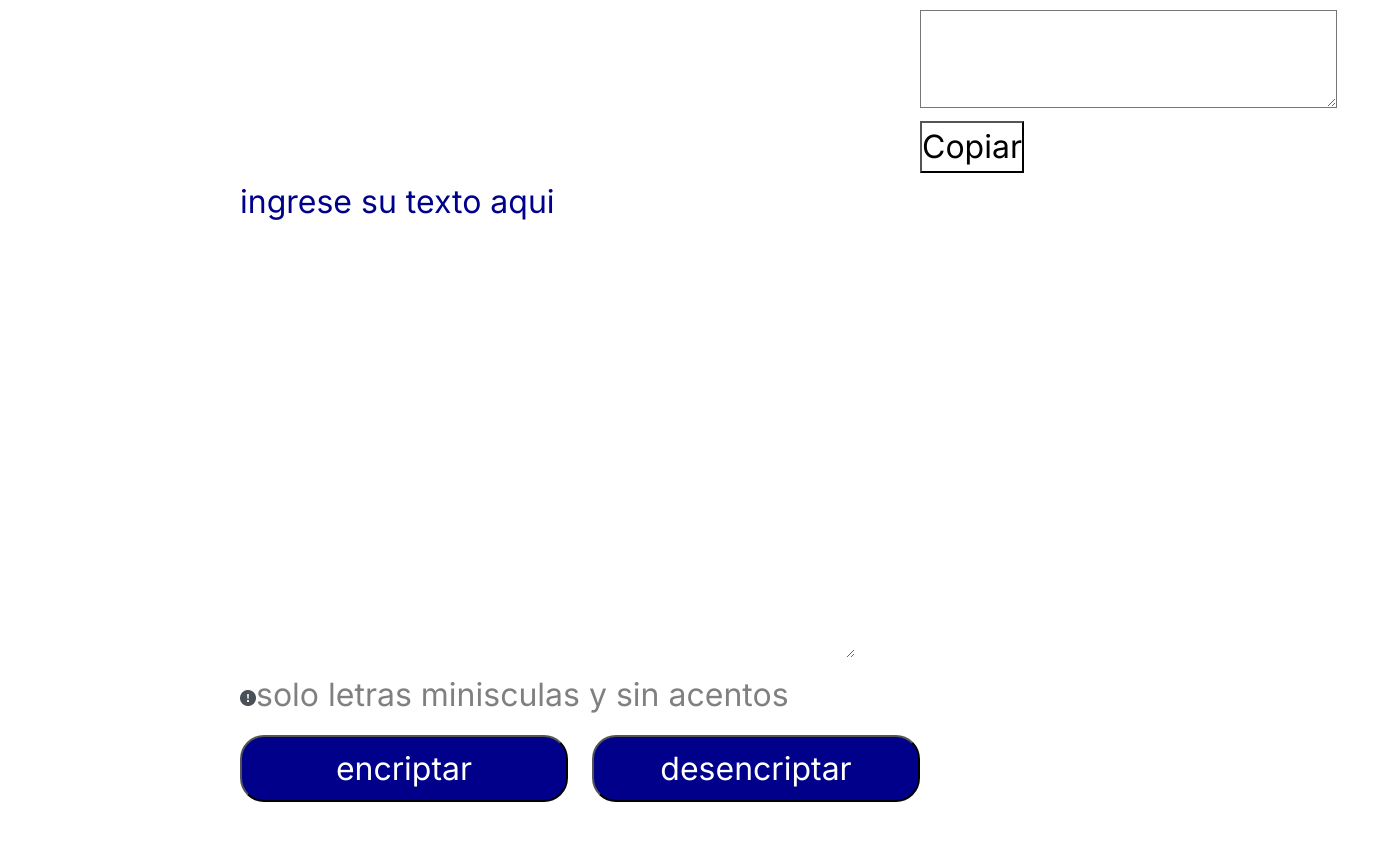
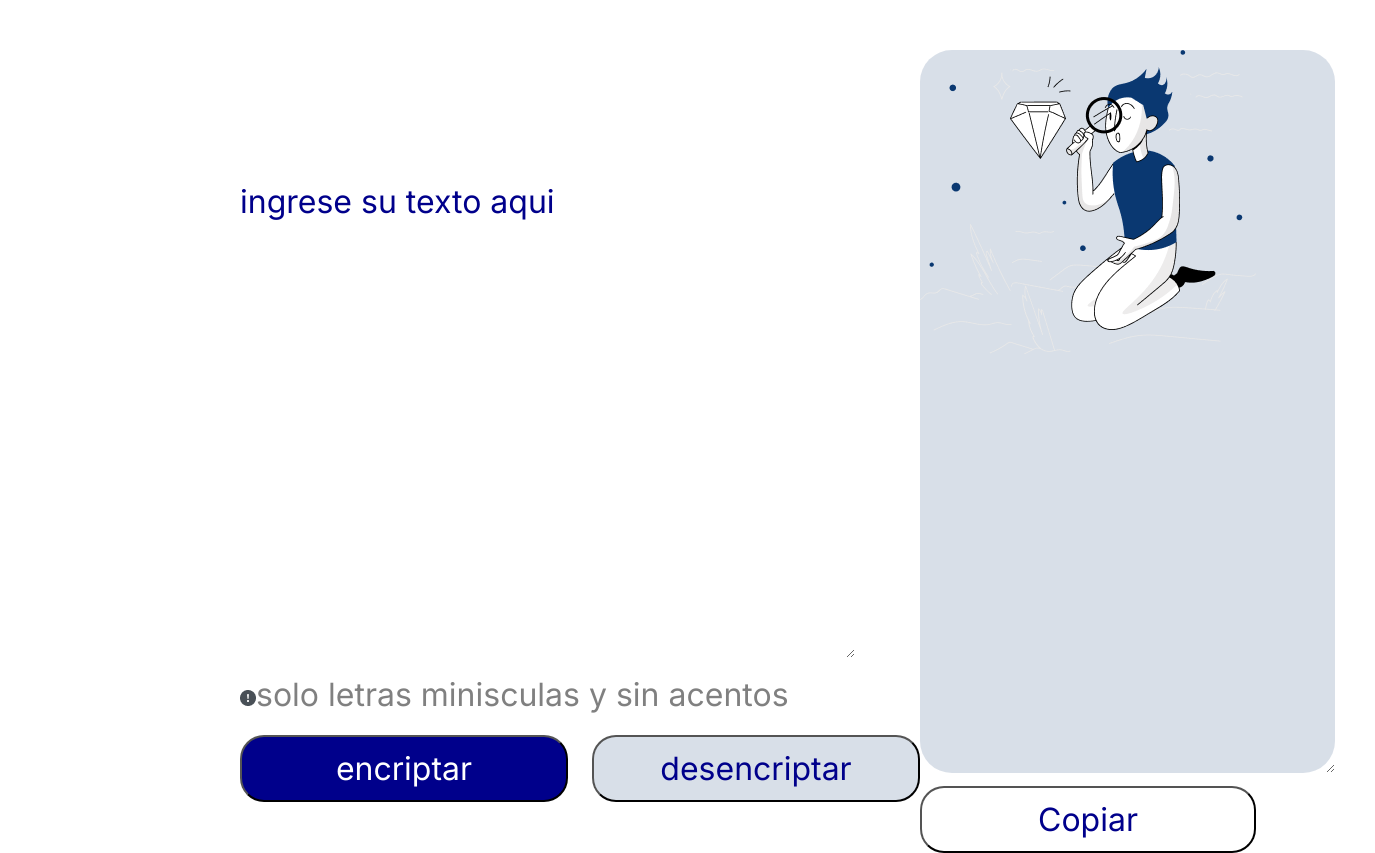
Before and after one commit to eltatis22/proyecto-alura01, a plain HTML site: page index.html in a window 1280 px wide. Shown: the part 91-944 px from the top of the page, 1375 px wide, since content can reach past the window. Before the commit the page ends 893 px from the top, so only its background shows below. Drawn offline with Linux system fonts and the light colour scheme.

Commit message:
diseño terminado

```diff
--- a/estilos/style.css
+++ b/estilos/style.css
@@ -56,6 +56,7 @@
     justify-content: space-between;
     justify-items: center;
     margin-top: 16px;
+
 }
 
 .boton-contenedor{
@@ -66,3 +67,46 @@
    gap: 24px;
 
 }
+
+.boton-contenedor2{
+    width: 328px;
+    border-radius: 24px;
+    background-color: var(--color-desencriptar);
+    color: var(--color-botones);
+}
+
+.mensaje{
+    background-color: var(--color-desencriptar);
+    border: none;
+    margin-top: 40px;
+    background-image: url(/assets/Muñeco.png);
+    background-repeat: no-repeat;
+    margin-right: 40px;
+    padding-top: 243px;
+    border-radius: 32px;
+    justify-content: center;
+    background-size: auto;
+
+}
+
+.mensaje:focus{
+    outline: none;
+}
+
+.caja-copiar{
+    display: flex;
+    width: 336px;
+    height: 67px;
+    justify-content: center;
+
+
+}
+
+.boton-copiar{
+    width: 336px;
+    border-radius: 24px;
+    color: var(--color-botones);
+    cursor: pointer;
+
+
+}
--- a/index.html
+++ b/index.html
@@ -20,12 +20,12 @@
         </div>
         <div class="contenedor-botones">
             <button class="boton-contenedor">encriptar</button>
-            <button class="boton-contenedor" >desencriptar</button>
+            <button class="boton-contenedor2" >desencriptar</button>
         </div>
         </section>
 
-        <section class="contenedor-2">
-            <textarea class="mensaje"></textarea>
+        <section>
+            <textarea class="mensaje" cols="20" rows="10"></textarea>
 
             <div class="caja-copiar">
                 <button class="boton-copiar">Copiar</button>
```
